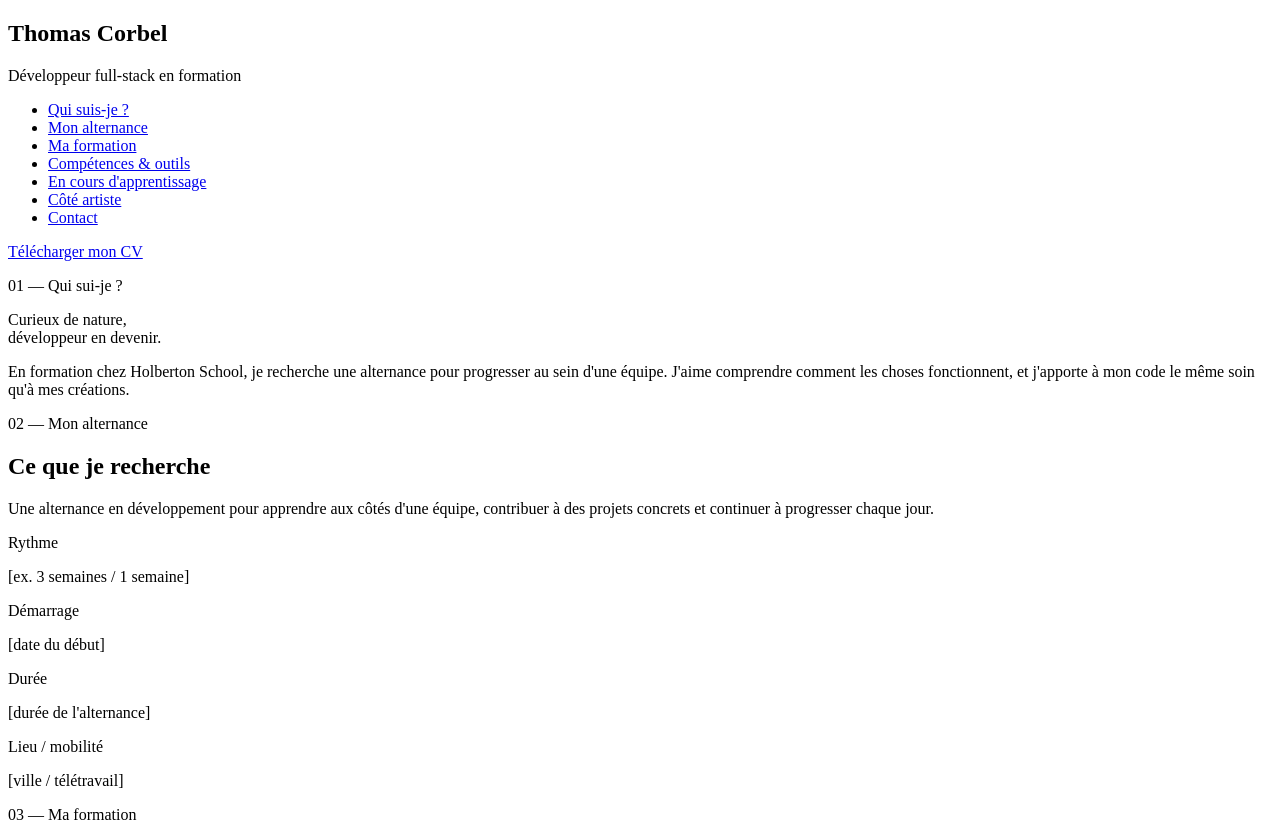
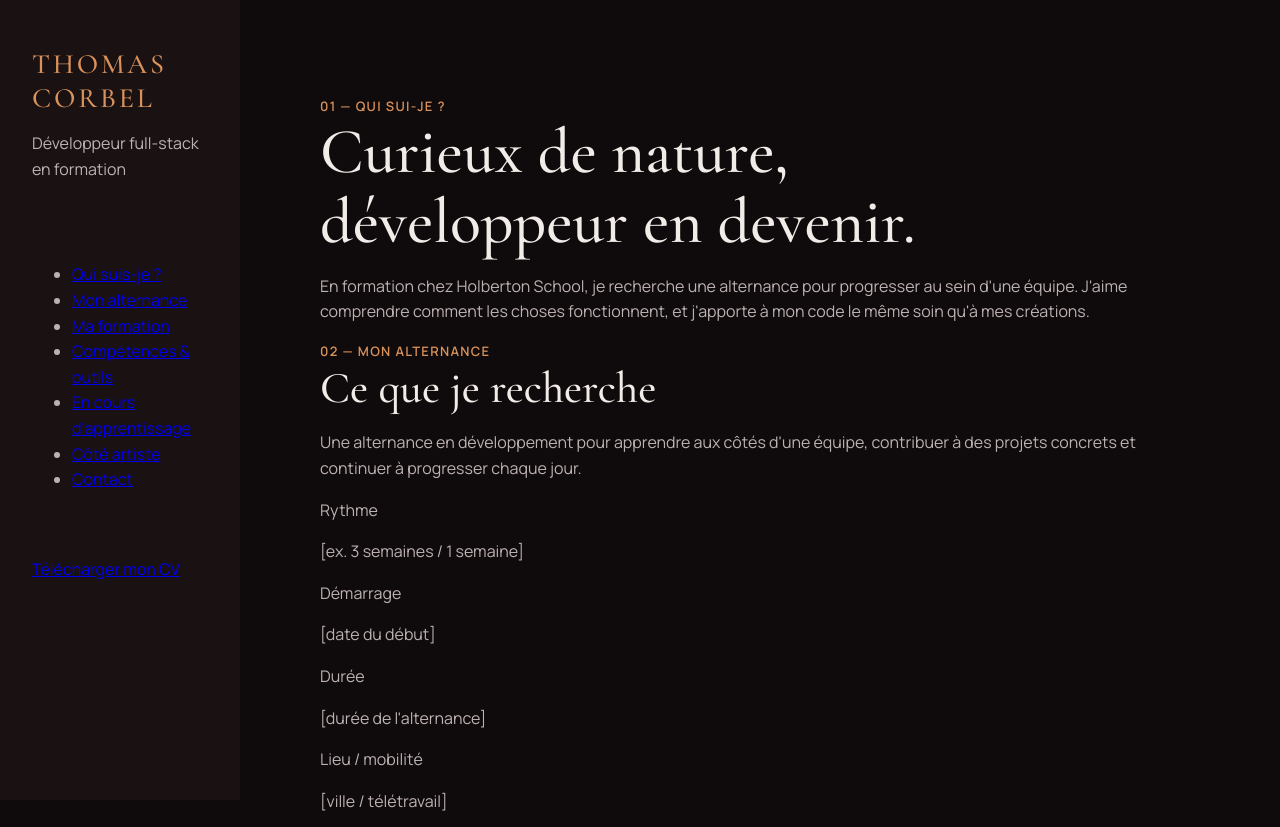
Before and after one commit to Corbel99/Corbel99.github.io, a plain HTML site: page index.html in a window 1280 px wide. Shown: the top 827 px of the page. Drawn offline with nearby package versions, Linux system fonts and the light colour scheme.

Commit message:
Ajout des couleurs, polices et mise en page principale

```diff
--- a/index.html
+++ b/index.html
@@ -5,13 +5,17 @@
     <meta name="viewport" content="width=device-width, initial-scale=1.0">
     <title>Thomas Corbel · Développeur full-stack</title>
     <link rel="stylesheet" href="style.css">
+        <!-- Charge les polices depuis Google Fonts -->
+    <link rel="preconnect" href="https://fonts.googleapis.com">
+    <link rel="preconnect" href="https://fonts.gstatic.com" crossorigin>
+    <link rel="stylesheet" href="https://fonts.googleapis.com/css2?family=Cormorant+Garamond:wght@500&family=Manrope:wght@400;500;600&display=swap">
   </head>
 <body>
 
   <aside class="sidebar">
 
     <div class="identite">
-      <h1 class="nom">Thomas Corbel</h1>
+      <h1 class="nom">Thomas<br>Corbel</h1>
       <p class="titre">Développeur full-stack en formation</p>
     </div>
 
@@ -218,11 +222,28 @@
       </div>
 
       <!-- Lien vers ArtStation (remplace l'adresse par celle de ton profil) -->
-      <a href="https://www.artstation.com/[ton-pseudo]" class="bouton bouton-secondaire" target="_blank" rel="noopener">Voir mon ArtStation</a>
+      <a href="https://www.artstation.com/korb" class="bouton bouton-secondaire" target="_blank" rel="noopener">Voir mon ArtStation</a>
 
     </section>
 
     <section id="contact">
+
+      <p class="numero">07 — Contact</p>
+      <h2>Échangeons</h2>
+      <p class="presentation">Une alternance, une question ou simplement envie d'en savoir plus ? Je réponds rapidement.</p>
+
+      <!-- Les 3 boutons de contact, côte à côte -->
+      <div class="liens-contact">
+
+        <!-- mailto: ouvre la messagerie du visiteur avec ton adresse déjà remplie -->
+        <a href="mailto:thomas.corbel35000@gmail.com" class="bouton">thomas.corbel35000@gmail.com</a>
+
+        <!-- Remplace [ton-profil] par l'adresse de ton profil LinkedIn -->
+        <a href="https://www.linkedin.com/in/thomascorbel-dev/" class="bouton bouton-secondaire" target="_blank" rel="noopener">LinkedIn</a>
+
+        <a href="https://github.com/Corbel99" class="bouton bouton-secondaire" target="_blank" rel="noopener">GitHub</a>
+
+      </div>
 
     </section>
 
--- a/style.css
+++ b/style.css
@@ -0,0 +1,89 @@
+/* ===== Mes styles de couleur (comme dans Figma) ===== */
+:root {
+  --fond: #0F0A0B;
+  --fond-secondaire: #1A1113;
+  --titres: #F2ECE9;
+  --texte-secondaire: #BDB2B2;
+  --texte-secondaire-50: rgba(189, 178, 178, 0.5);
+  --cuivre: #D9925A;
+}
+
+/* ===== Toute la page ===== */
+body {
+  margin: 0;                              /* supprime la marge blanche ajoutée par défaut */
+  background-color: var(--fond);          /* fond sombre */
+  color: var(--texte-secondaire);         /* couleur du texte par défaut */
+  font-family: 'Manrope', sans-serif;     /* police par défaut */
+  font-size: 16px;
+  line-height: 1.6;                       /* espace entre les lignes, plus confortable */
+  display: flex;                          /* range la sidebar et le contenu côte à côte */
+}
+
+/* Style "Signature" : ton nom */
+.nom {
+  margin: 0;
+  font-family: 'Cormorant Garamond', serif;
+  font-weight: 500;
+  font-size: 28px;
+  line-height: 1.2;
+  color: var(--cuivre);
+  text-transform: uppercase;    /* met le texte en majuscules */
+  letter-spacing: 0.1em;        /* espace les lettres */
+}
+
+/* Style "Titre principal" : l'accroche */
+.accroche {
+  margin: 0;
+  font-family: 'Cormorant Garamond', serif;
+  font-weight: 500;
+  font-size: 64px;
+  line-height: 1.1;
+  color: var(--titres);
+}
+
+/* Style "Titre de section" : tous les h2 */
+h2 {
+  margin: 0;
+  font-family: 'Cormorant Garamond', serif;
+  font-weight: 500;
+  font-size: 44px;
+  line-height: 1.2;
+  color: var(--titres);
+}
+
+/* Style "Bouton" : numéros de section et titres de cartes */
+.numero,
+.titre-carte {
+  margin: 0;
+  font-size: 13px;
+  font-weight: 600;
+  text-transform: uppercase;
+  letter-spacing: 0.1em;
+  color: var(--cuivre);
+}
+
+/* ===== La sidebar ===== */
+.sidebar {
+  width: 240px;                           /* largeur fixe, comme dans Figma */
+  flex-shrink: 0;                         /* empêche la sidebar de rétrécir */
+  box-sizing: border-box;                 /* le padding est compté DANS les 240px */
+  padding: 48px 32px;                     /* 48 en haut et en bas, 32 sur les côtés */
+  background-color: var(--fond-secondaire);
+
+  /* La sidebar reste visible quand on fait défiler la page */
+  position: sticky;
+  top: 0;
+  height: 100vh;                             /* 100vh = toute la hauteur de l'écran */
+  align-self: flex-start;
+
+  /* Auto Layout vertical, comme dans Figma */
+  display: flex;
+  flex-direction: column;
+  gap: 48px;
+}
+
+/* ===== La zone de contenu ===== */
+.contenu {
+  flex: 1;                                /* "Remplir le conteneur" : prend toute la place restante */
+  padding: 96px 80px;                     /* tes marges Figma */
+}
```
